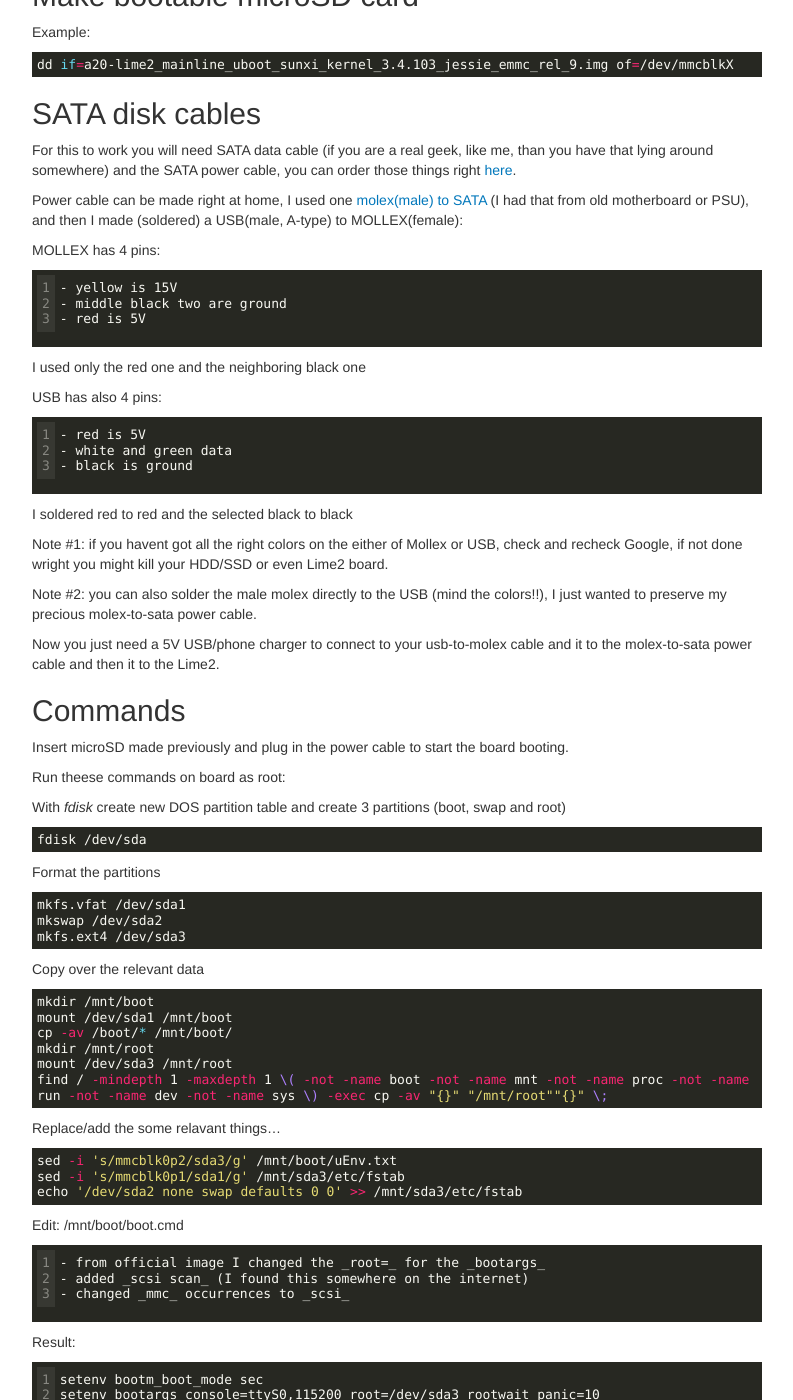
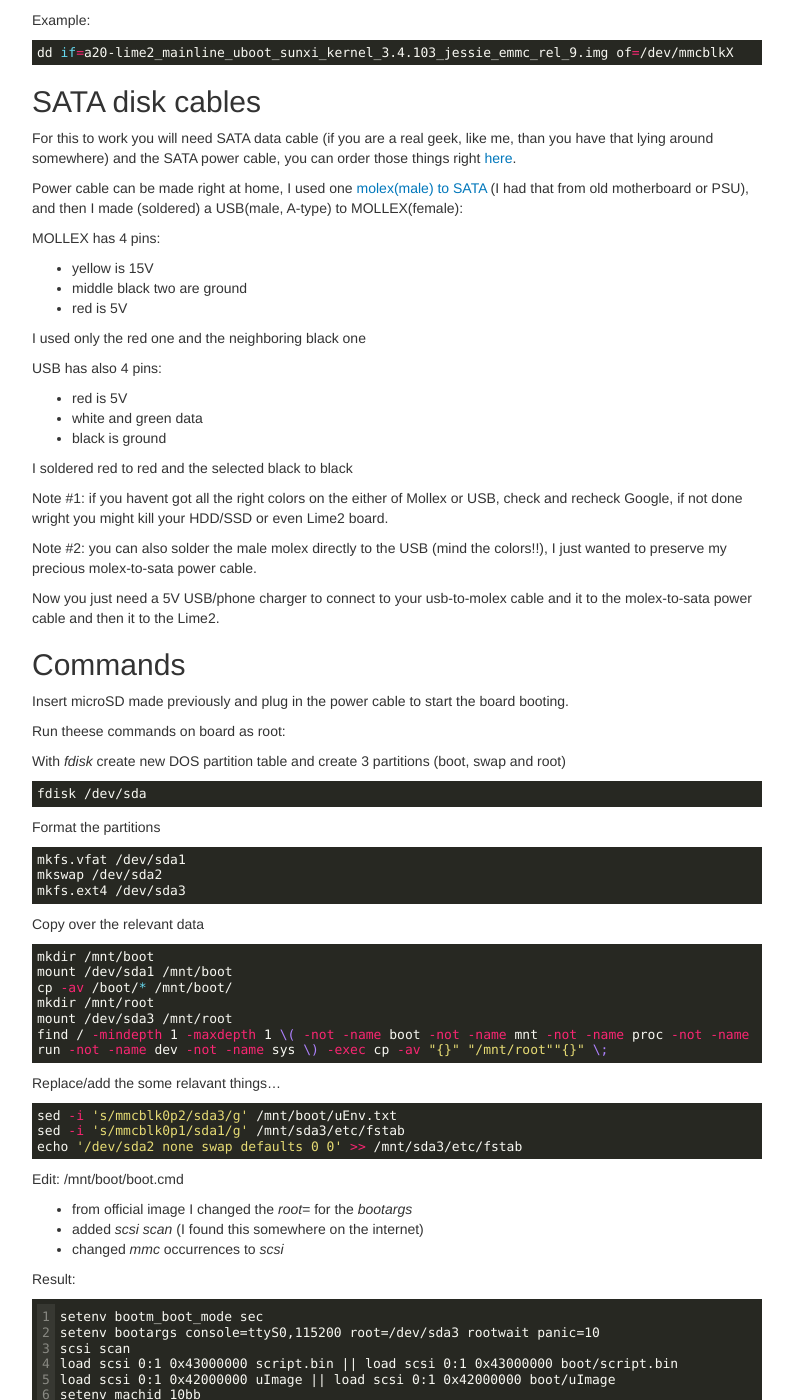
Before and after one commit to matejc/matejc.github.io, a Jekyll site: the page built from _posts/2016-11-26-just-because-i-can.md, in a window 1280 px wide and 1400 px high, scrolled down 579 px. Shown: the whole window, without its empty margins (53-846 px from the left). Built offline with Jekyll 4.4.1, drawn with Linux system fonts in a browser that asks for light colours; comment, search, counter and statistics services are not loaded.

```diff
--- a/_posts/2016-11-26-just-because-i-can.md
+++ b/_posts/2016-11-26-just-because-i-can.md
@@ -6,11 +6,11 @@
 comments: true
 ---
 
+
+## Intro
+
 Installing Debian _manually_ to external SSD on A20-OLinuXino-LIME2-eMMC board.
 
-
-Intro
------
 
 #### Debian
 
@@ -22,14 +22,14 @@
 Its an ARM board details on the [Wiki](https://www.olimex.com/wiki/A20-OLinuXino-LIME2)
 
 
-Why?!
------
+## Why?!
+
 
 If you havent read the title of this post... now it's time that you do so.
 
 
-Make bootable microSD card
---------------------------
+## Make bootable microSD card
+
 
 Example:
 
@@ -38,8 +38,8 @@
 {% endhighlight %}
 
 
-SATA disk cables
-----------------
+## SATA disk cables
+
 
 For this to work you will need SATA data cable (if you are a real geek, like me,
 than you have that lying around somewhere) and the SATA power cable, you can
@@ -50,17 +50,17 @@
 
 MOLLEX has 4 pins:
 
-    - yellow is 15V
-    - middle black two are ground
-    - red is 5V
+-   yellow is 15V
+-   middle black two are ground
+-   red is 5V
 
 I used only the red one and the neighboring black one
 
 USB has also 4 pins:
 
-    - red is 5V
-    - white and green data
-    - black is ground
+-   red is 5V
+-   white and green data
+-   black is ground
 
 I soldered red to red and the selected black to black
 
@@ -75,8 +75,8 @@
 to the molex-to-sata power cable and then it to the Lime2.
 
 
-Commands
---------
+## Commands
+
 
 Insert microSD made previously and plug in the power cable to start the board booting.
 
@@ -121,9 +121,9 @@
 
 Edit: /mnt/boot/boot.cmd
 
-    - from official image I changed the _root=_ for the _bootargs_
-    - added _scsi scan_ (I found this somewhere on the internet)
-    - changed _mmc_ occurrences to _scsi_
+-   from official image I changed the _root=_ for the _bootargs_
+-   added _scsi scan_ (I found this somewhere on the internet)
+-   changed _mmc_ occurrences to _scsi_
 
 Result:
 
@@ -162,8 +162,8 @@
 but for now it does not bother me to have extra mmc card in the slot.
 
 
-Links
------
+## Links
+
 
 [Wiki page for A20-OLinuXino-LIME2, which I havent read.. yet](https://www.olimex.com/wiki/A20-OLinuXino-LIME2)
 
```
